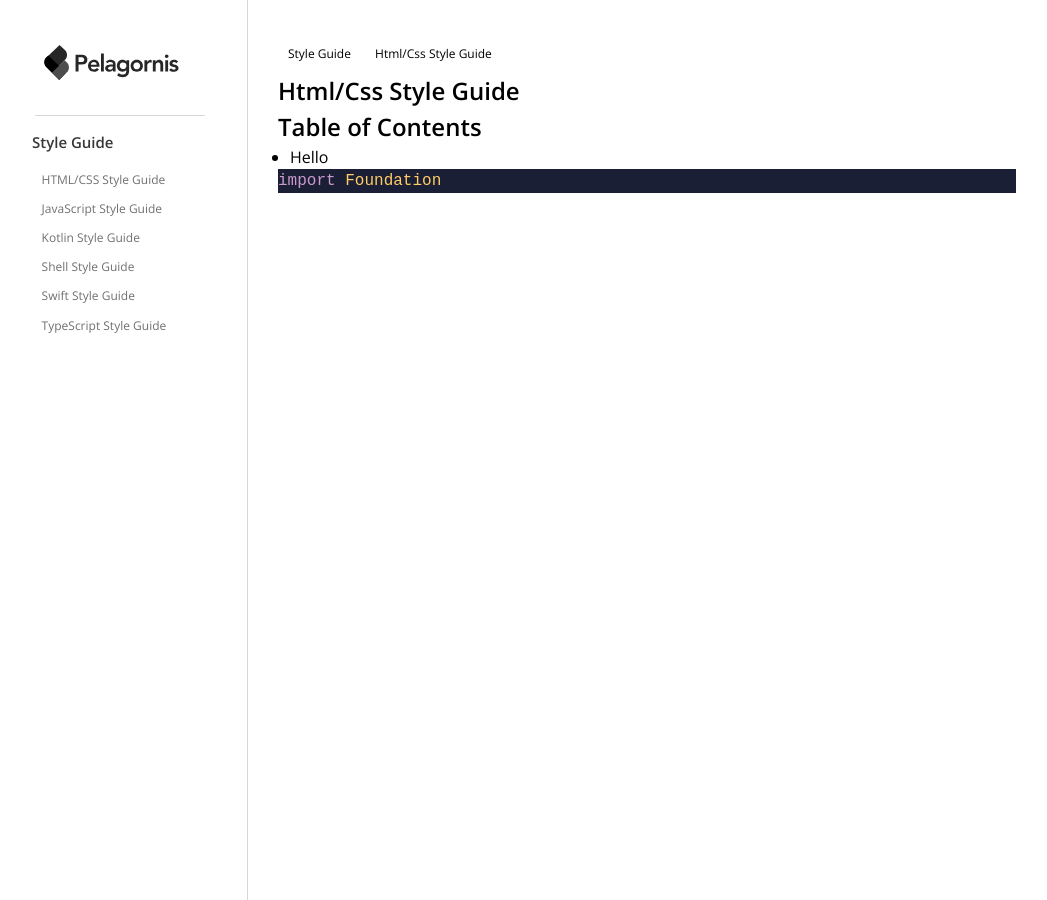
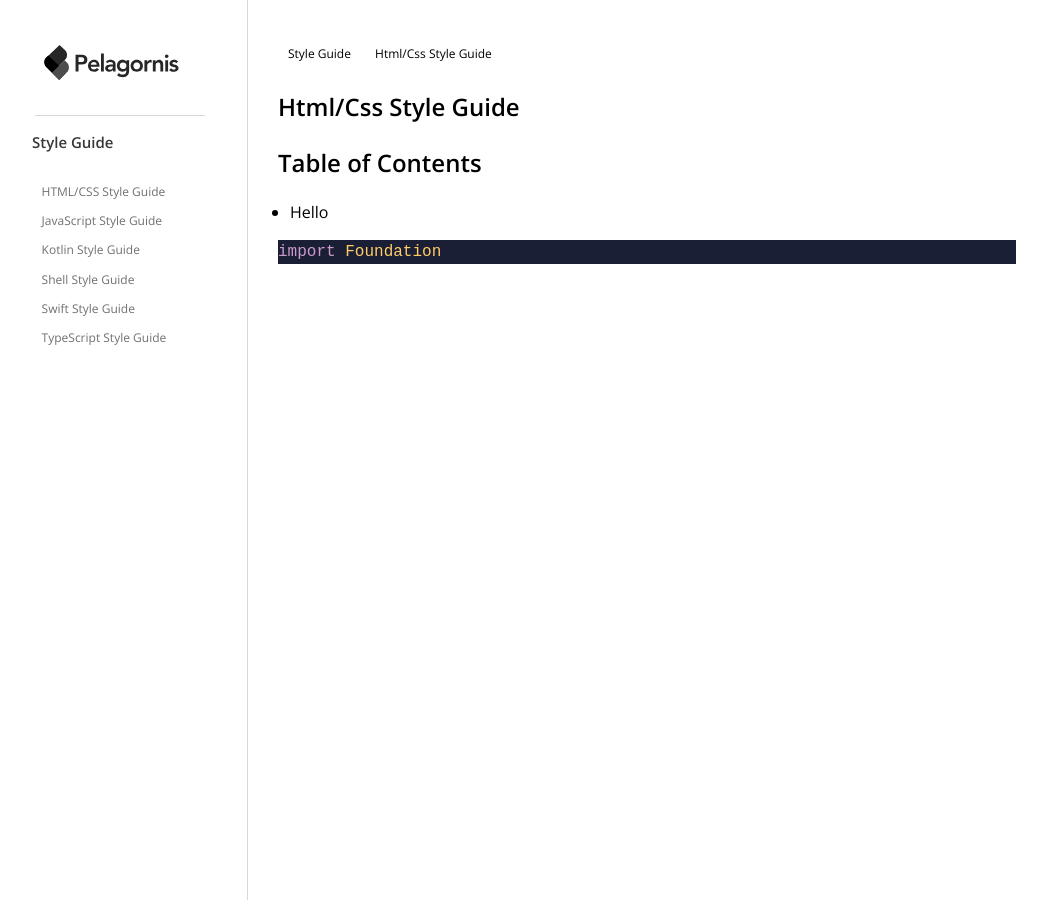
Before and after one commit to pelagornis/styleguide, a Jekyll site: the page built from htmlcssguide/index.md, in a window 1280 px wide and 900 px high. Shown: the whole window, without its empty margins (8-1055 px from the left). Built offline with Jekyll 4.4.1, drawn with Linux system fonts in a browser that asks for light colours.

Commit message:
Update Scss

```diff
--- a/_sass/core/_default.scss
+++ b/_sass/core/_default.scss
@@ -9,7 +9,65 @@ body {
     padding: 0;
 }
 
-ul, ol, li, dl, dt, dd, h1, h2, h3, h4, h5, h6, hgroup, p, blockquote, figure,
+h1 {
+    margin: 0.65em 0;
+}
+
+h2 {
+    display: block;
+    margin-block-start: 0.83em;
+    margin-block-end: 0.83em;
+    margin-inline-start: 0px;
+    margin-inline-end: 0px;
+    font-weight: bold;
+}
+
+h3 {
+    display: block;
+    font-size: 1.25em;
+    margin-block-start: 1.45em;
+    margin-block-end: 1.45em;
+    margin-inline-start: 0px;
+    margin-inline-end: 0px;
+    font-weight: bold;
+}
+
+h4 {
+    display: block;
+    margin-block-start: 1.33em;
+    margin-block-end: 1.33em;
+    margin-inline-start: 0px;
+    margin-inline-end: 0px;
+    font-weight: bold;
+}
+
+h5 {
+    display: block;
+    margin-block-start: 1em;
+    margin-block-end: 1em;
+    margin-inline-start: 0px;
+    margin-inline-end: 0px;
+    font-weight: bold;
+}
+
+h6 {
+    display: block;
+    margin-block-start: 0.75em;
+    margin-block-end: 0.75em;
+    margin-inline-start: 0px;
+    margin-inline-end: 0px;
+    font-weight: bold;
+}
+
+p {
+    display: block;
+    margin-block-start: 0.5em;
+    margin-block-end: 0.5em;
+    margin-inline-start: 0px;
+    margin-inline-end: 0px;
+}
+
+ul, ol, li, dl, dt, dd, hgroup, blockquote, figure,
 form, fieldset, input, legend, pre, abbr {
     margin: 0;
     padding: 0
@@ -21,6 +79,8 @@ main li {
 
 pre, code, address, caption, th, figcaption {
     font-size: 1em;
+    margin-block-start: 1em;
+    margin-block-end: 1em;
     font-weight: normal;
     font-style: normal
 }
```
